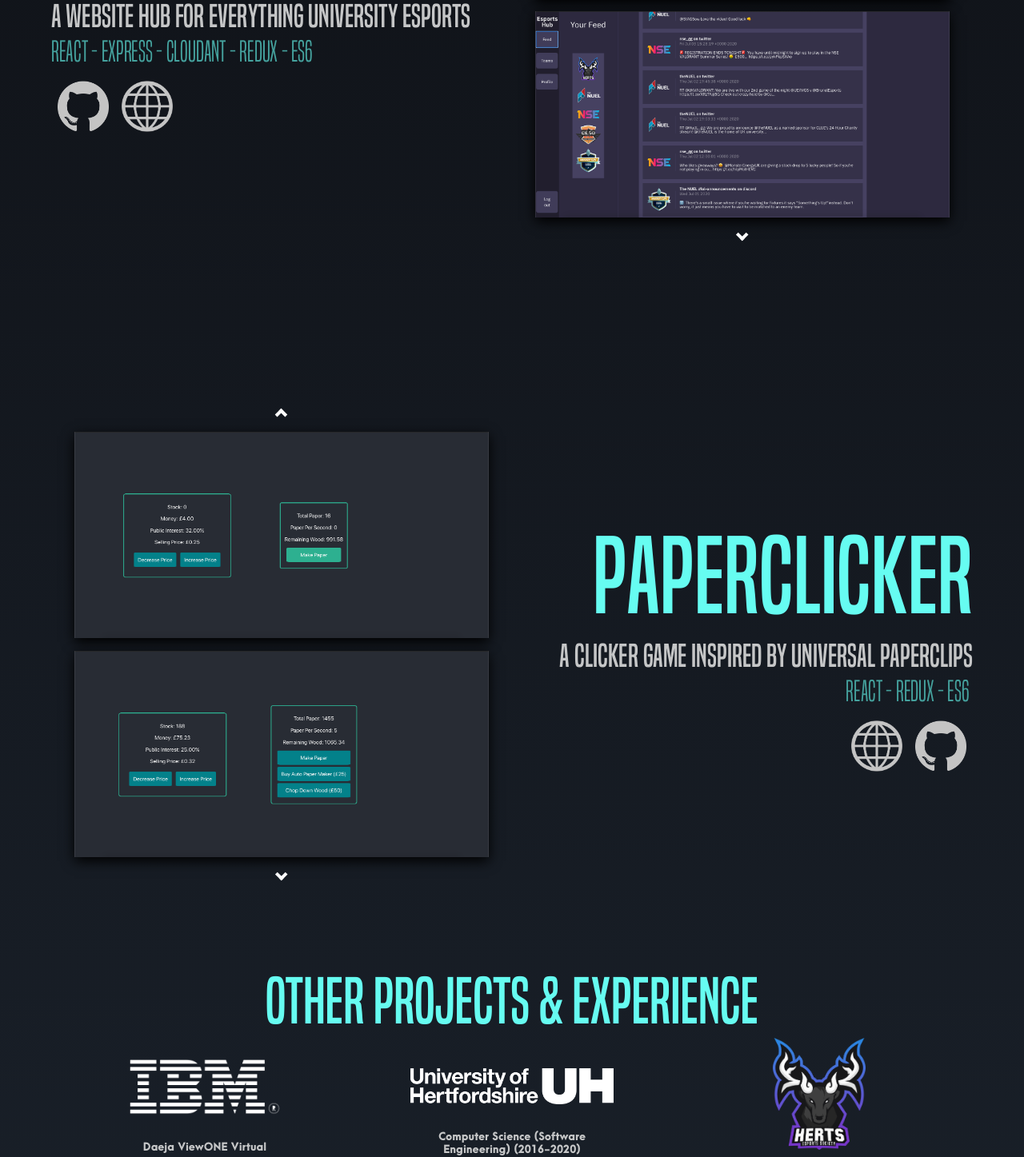
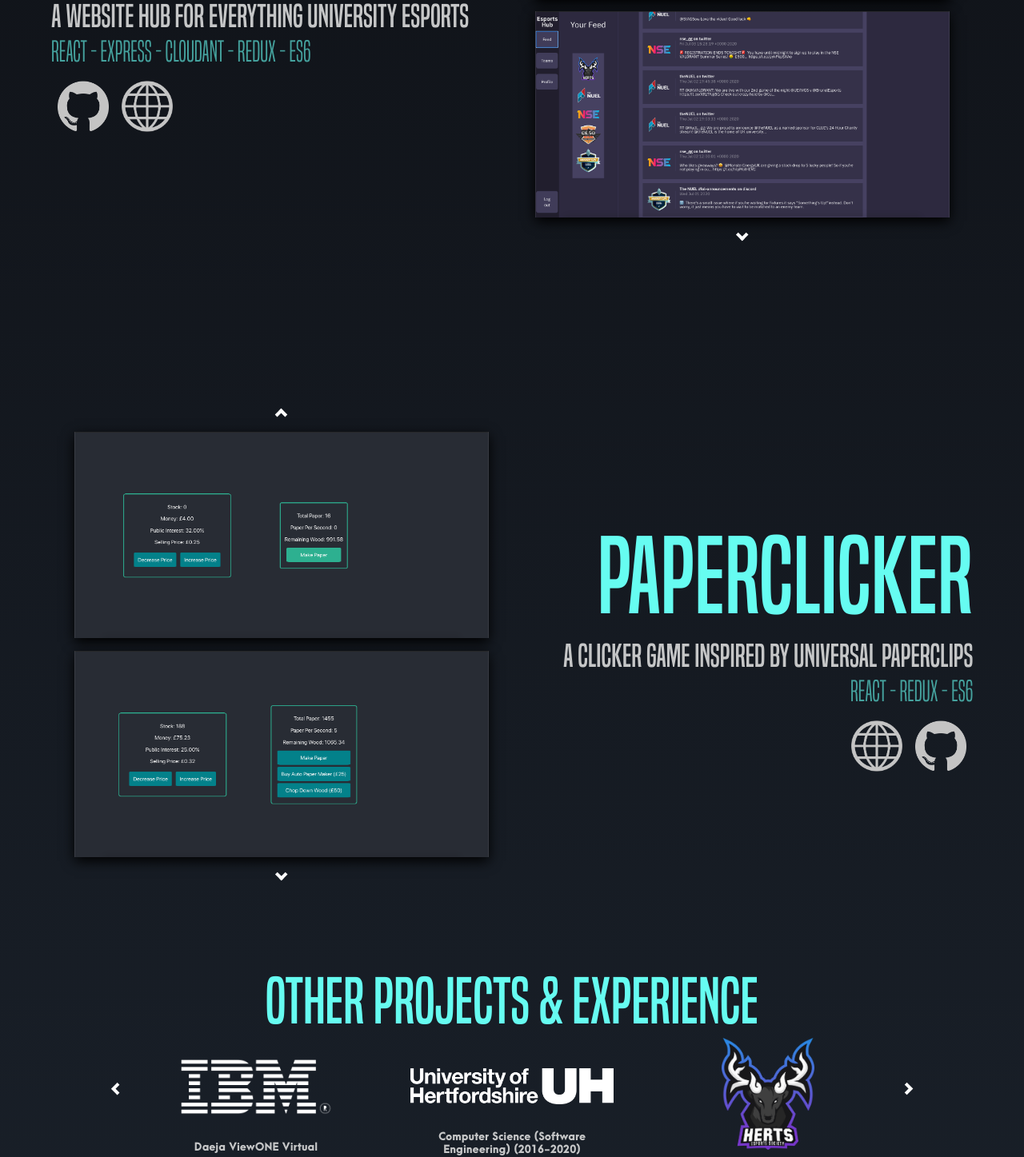
Before and after one commit to stefan-cooper/portfolio, a React (Create React App) app: page / in a window 1280 px wide. Shown: the part 1194-2641 px from the top of the page at 80% size. Built offline with nearby package versions, Linux system fonts and the light colour scheme.

Commit message:
Refactored portfolio content into Portfolios.js and added moveable extra portfolios section

```diff
--- a/src/App.js
+++ b/src/App.js
@@ -1,6 +1,7 @@
 import React, { Component } from 'react';
 import Zoom from 'react-reveal/Zoom';
 import './App.scss';
+import { ibm, uh, hertsgg, test, esportshub, paperclicker } from './Portfolios';
 
 const p1images = {image1: require('./images/feed1.png'),
                   image2: require('./images/feed2.png'),
@@ -18,6 +19,12 @@ const p2images = {image1: require('./images/earlygame1.png'),
                   image2: require('./images/earlygame2.png'),
                   image3: require('./images/earlygame3.png')}
 
+
+const extraportfolios = {portfolio1: ibm(),
+  portfolio2: uh(),
+  portfolio3: hertsgg(),
+  portfolio4: test()}
+
 class App extends Component {
   constructor(props) {
     super(props)
@@ -25,6 +32,7 @@ class App extends Component {
     this.state = {
       p1imagesCount: 1,
       p2imagesCount: 1,
+      p3Count: 1,
       fadein1: true,
       fadein2: true
     }
@@ -58,6 +66,20 @@ class App extends Component {
     }
   }
 
+  changePortfolio(direction) {
+    if (direction === 'right') {
+      if (this.state.p3Count - 1 === 0)
+        this.setState({p3Count: 4})
+      else
+        this.setState({p3Count: this.state.p3Count - 1})
+    } else if (direction === 'left') {
+      if (this.state.p3Count + 1 > Object.keys(extraportfolios).length)
+        this.setState({p3Count: 1})
+      else
+        this.setState({p3Count: this.state.p3Count + 1})
+      }
+  }
+
   render() {
     return (
       <div className='everything'>
@@ -65,17 +87,9 @@ class App extends Component {
           <p className='title'> S T E F A N <br/> C O O P E R </p>
         </div>
         <div className='esportshub'>
-          <div className='portfolio-1-text'>
-            <Zoom left cascade>
-              <div className='portfolio-1-title'>ESPORTS HUB </div>
-              <div className='portfolio-1-sub'>A website hub for everything university esports</div>
-              <div className='portfolio-1-tert'>REACT - EXPRESS - CLOUDANT - REDUX - ES6 </div>
-              <div className='portfolio-1-links'>
-                <a className='portfolio-1-links-pics' target='_blank' rel='noopener noreferrer' href={'https://github.com/3eak/esportshub-server'}><img alt='GitHub Logo' className='github' src={require('./images/github.png')}></img></a>
-                <a className='portfolio-1-links-pics' target='_blank' rel='noopener noreferrer' href={'https://hub.stefancooper.com'}><img alt='Web Logo' className='github' src={require('./images/web.png')}></img></a>
-              </div>
+        <Zoom left cascade>
+            {esportshub()}
             </Zoom>
-          </div>
           <Zoom left cascade>
             <div onAnimationEnd={() => this.setState({fadein1: false})} className={this.state.fadein1 ? 'portfolio-1-images-div fade-in' : 'portfolio-1-images-div' }>
               <span onClick={() => this.changeImagesEsportsHub('up')} className='center chevron up'></span>
@@ -86,17 +100,9 @@ class App extends Component {
           </Zoom>
         </div>
         <div className='paperclicker'>
-          <div className='portfolio-2-text'>
-            <Zoom right cascade>
-              <div className='portfolio-2-title'>PAPERCLICKER</div>
-              <div className='portfolio-2-sub'>A clicker game inspired by Universal Paperclips</div>
-              <div className='portfolio-2-tert'>REACT - REDUX - ES6 </div>
-              <div className='portfolio-2-links'>
-                <a className='portfolio-2-links-pics' target='_blank' rel='noopener noreferrer' href={'http://clicker.stefancooper.com'}><img alt='Web Logo' className='github' src={require('./images/web.png')}></img></a>
-                <a className='portfolio-2-links-pics' target='_blank' rel='noopener noreferrer' href={'https://github.com/3eak/paper-clicker'}><img alt='GitHub Logo' className='github' src={require('./images/github.png')}></img></a>
-              </div>
-            </Zoom>
-          </div>
+          <Zoom right cascade>
+            {paperclicker()}
+          </Zoom>
           <Zoom right cascade>
             <div onAnimationEnd={() => this.setState({fadein2: false})} className={this.state.fadein2 ? 'portfolio-2-images-div fade-in' : 'portfolio-2-images-div' }>
               <span onClick={() => this.changeImagesPaperClicker('up')} className='center chevron up'></span>
@@ -109,33 +115,11 @@ class App extends Component {
         <div className='otherProjects'>
           <div className='otherProjects-title'> OTHER PROJECTS & EXPERIENCE </div>
           <div className='otherProjects-collection'>
-            <div className='otherProjects-ibm'>
-              <img alt='IBM Logo' className='ibm' src={require('./images/ibm.png')}></img>
-              <div className='otherProjects-content'><br />
-                <p className='otherProjects-content-title'>Daeja ViewONE Virtual</p>
-                Working as a developer here I have been a part of an agile development cycle. Developing in a variety of languages from XML to Java. Whilst working in the Daeja team I have worked on many different projects, furthering my knowledge of automated testing with technologies (Vagrant, Selenium, REST tests). As well as working in a complex and large codebase that has been maintained for a long time.<br/>
-                <p className='otherProjects-content-title'>Early Professionals Hub</p>
-                Whilst at IBM I worked on a giveback team of interns on the EPH (Early Professionals Hub).A web-based project written in React using a variety of web based libraries such as Redux. The site interacts with a cloud based database (IBM Cloudant) to maintain information on its users and various data tracking.
-              </div>
-            </div>
-            <div className='otherProjects-uh'>
-              <img alt='UH Logo' className='uh' src={require('./images/uh.png')}></img>
-              <div className='otherProjects-content'><br />
-                <p className='otherProjects-content-title'>Computer Science (Software Engineering) (2016-2020)</p>
-                I have grown a lot throughout my time at university, achieving a First Class with Honours averaging an 84% across my modules. Notable module grades include Software Engineering Practice (94%), Mobile Computing (85%) and Software Engineering Project (84%). Furthermore, I have interacted with many extra-curricular activities such as working on the Esports Society and being a voting member on the Student Council.
-                <p className='otherProjects-content-title'>Projects and Experiences</p>
-                At university, I was given the opportunity to work on a variety of different projects to expand my skillset. In Mobile Computing I learned all about developing on Apple products, learning Swift to make a small iOS game. In Software Engineering Practice and Object-Oriented Programming I furthered my skills and understanding of object-oriented programming in Java.
-              </div>
-            </div>
-            <div className='otherProjects-hertsgg'>
-              <img alt='hertsgg Logo' className='hertsgg' src={require('./images/hertsgg.png')}></img>
-              <div className='otherProjects-content'>
-                <p className='otherProjects-content-title'>Chair for Esports Society (2019-2020)</p>
-                I am responsible for managing the committee and ensuring the society continues to thrive as one of the premier esports societies in the country. Including maintaining and holding talks with our associated sponsors including Overclockers UK and ASUS ROG.
-                <p className='otherProjects-content-title'>Treasurer for Esports Society (2017-2019)</p>
-                I am responsible for the outgoing transactions and understand the financing of the society. This role further included communicating effectively with a range of other volunteers in the society and to deal with a variety of customers who join the society.
-              </div>
-            </div>
+          <span onClick={() => this.changePortfolio('left')} className='center chevron left'></span>
+            {extraportfolios['portfolio'+this.state.p3Count]}
+            {this.state.p3Count + 1 > Object.keys(extraportfolios).length ? extraportfolios['portfolio1'] : extraportfolios['portfolio'+(this.state.p3Count+1)]}
+            {this.state.p3Count + 2 > Object.keys(extraportfolios).length ? extraportfolios['portfolio'+(this.state.p3Count + 2 - Object.keys(extraportfolios).length)] : extraportfolios['portfolio'+(this.state.p3Count+2)]}
+            <span onClick={() => this.changePortfolio('right')} className='center chevron right'></span>
           </div>
         </div>
         <div className='about'>
--- a/src/App.scss
+++ b/src/App.scss
@@ -197,13 +197,13 @@ $colour-5: #45A29E;
   height: 100vh;
   display: flex;
   flex-direction: column;
-  color: white;
 }
 
 .otherProjects-collection {
   display: flex;
   flex-direction: row;
-  justify-content: space-evenly;
+  justify-content: center;
+
   //margin-top: 1vh;
 }
 
@@ -211,18 +211,24 @@ $colour-5: #45A29E;
   width: 20vw;
   height: 10vw;
   align-self: center;
+  margin-left: 2.5vw;
+  margin-right: 2.5vw;
 }
 
 .otherProjects-uh {
   width: 20vw;
   height: 10vw;
   align-self: center;
+  margin-left: 2.5vw;
+  margin-right: 2.5vw;
 }
 
 .otherProjects-hertsgg {
   width: 20vw;
   height: 10vw;
   align-self: center;
+  margin-left: 2.5vw;
+  margin-right: 2.5vw;
 }
 
 .ibm {
--- /dev/null
+++ b/src/Portfolios.js
@@ -0,0 +1,86 @@
+import React, { Component }  from 'react';
+
+export const ibm = () => {
+    return (
+      <div className='otherProjects-ibm'>
+        <img alt='IBM Logo' className='ibm' src={require('./images/ibm.png')}></img>
+        <div className='otherProjects-content'><br />
+          <p className='otherProjects-content-title'>Daeja ViewONE Virtual</p>
+          Working as a developer here I have been a part of an agile development cycle. Developing in a variety of languages from XML to Java. Whilst working in the Daeja team I have worked on many different projects, furthering my knowledge of automated testing with technologies (Vagrant, Selenium, REST tests). As well as working in a complex and large codebase that has been maintained for a long time.<br/>
+          <p className='otherProjects-content-title'>Early Professionals Hub</p>
+          Whilst at IBM I worked on a giveback team of interns on the EPH (Early Professionals Hub).A web-based project written in React using a variety of web based libraries such as Redux. The site interacts with a cloud based database (IBM Cloudant) to maintain information on its users and various data tracking.
+        </div>
+      </div>
+    )
+  }
+
+export const uh = () => {
+    return (
+      <div className='otherProjects-uh'>
+        <img alt='UH Logo' className='uh' src={require('./images/uh.png')}></img>
+        <div className='otherProjects-content'><br />
+          <p className='otherProjects-content-title'>Computer Science (Software Engineering) (2016-2020)</p>
+          I have grown a lot throughout my time at university, achieving a First Class with Honours averaging an 84% across my modules. Notable module grades include Software Engineering Practice (94%), Mobile Computing (85%) and Software Engineering Project (84%). Furthermore, I have interacted with many extra-curricular activities such as working on the Esports Society and being a voting member on the Student Council.
+          <p className='otherProjects-content-title'>Projects and Experiences</p>
+          At university, I was given the opportunity to work on a variety of different projects to expand my skillset. In Mobile Computing I learned all about developing on Apple products, learning Swift to make a small iOS game. In Software Engineering Practice and Object-Oriented Programming I furthered my skills and understanding of object-oriented programming in Java.
+        </div>
+      </div>
+    )
+  }
+
+export const hertsgg = () => {
+    return (
+      <div className='otherProjects-hertsgg'>
+        <img alt='hertsgg Logo' className='hertsgg' src={require('./images/hertsgg.png')}></img>
+        <div className='otherProjects-content'>
+          <p className='otherProjects-content-title'>Chair for Esports Society (2019-2020)</p>
+          I am responsible for managing the committee and ensuring the society continues to thrive as one of the premier esports societies in the country. Including maintaining and holding talks with our associated sponsors including Overclockers UK and ASUS ROG.
+          <p className='otherProjects-content-title'>Treasurer for Esports Society (2017-2019)</p>
+          I am responsible for the outgoing transactions and understand the financing of the society. This role further included communicating effectively with a range of other volunteers in the society and to deal with a variety of customers who join the society.
+        </div>
+      </div>
+    )
+  }
+
+export const test = () => {
+    return (
+      <div className='otherProjects-hertsgg'>
+        <img alt='hertsgg Logo' className='hertsgg' src={require('./images/hertsgg.png')}></img>
+        <div className='otherProjects-content'>
+          <p className='otherProjects-content-title'>TEST</p>
+         TEST
+         <p className='otherProjects-content-title'>TEST</p>
+         TEST
+         </div>
+      </div>
+    )
+  }
+
+export const esportshub = () => {
+    return (
+        <div className='portfolio-1-text'>
+            <div className='portfolio-1-title'>ESPORTS HUB </div>
+            <div className='portfolio-1-sub'>A website hub for everything university esports</div>
+            <div className='portfolio-1-tert'>REACT - EXPRESS - CLOUDANT - REDUX - ES6 </div>
+            <div className='portfolio-1-links'>
+            <a className='portfolio-1-links-pics' target='_blank' rel='noopener noreferrer' href={'https://github.com/3eak/esportshub-server'}><img alt='GitHub Logo' className='github' src={require('./images/github.png')}></img></a>
+            <a className='portfolio-1-links-pics' target='_blank' rel='noopener noreferrer' href={'https://hub.stefancooper.com'}><img alt='Web Logo' className='github' src={require('./images/web.png')}></img></a>
+            </div>
+        </div>
+    );
+}
+
+export const paperclicker = () => {
+    return (
+        <div className='portfolio-2-text'>
+            <div className='portfolio-2-title'>PAPERCLICKER</div>
+            <div className='portfolio-2-sub'>A clicker game inspired by Universal Paperclips</div>
+            <div className='portfolio-2-tert'>REACT - REDUX - ES6 </div>
+            <div className='portfolio-2-links'>
+                <a className='portfolio-2-links-pics' target='_blank' rel='noopener noreferrer' href={'http://clicker.stefancooper.com'}><img alt='Web Logo' className='github' src={require('./images/web.png')}></img></a>
+                <a className='portfolio-2-links-pics' target='_blank' rel='noopener noreferrer' href={'https://github.com/3eak/paper-clicker'}><img alt='GitHub Logo' className='github' src={require('./images/github.png')}></img></a>
+            </div>
+        </div>
+    )
+
+}
```
